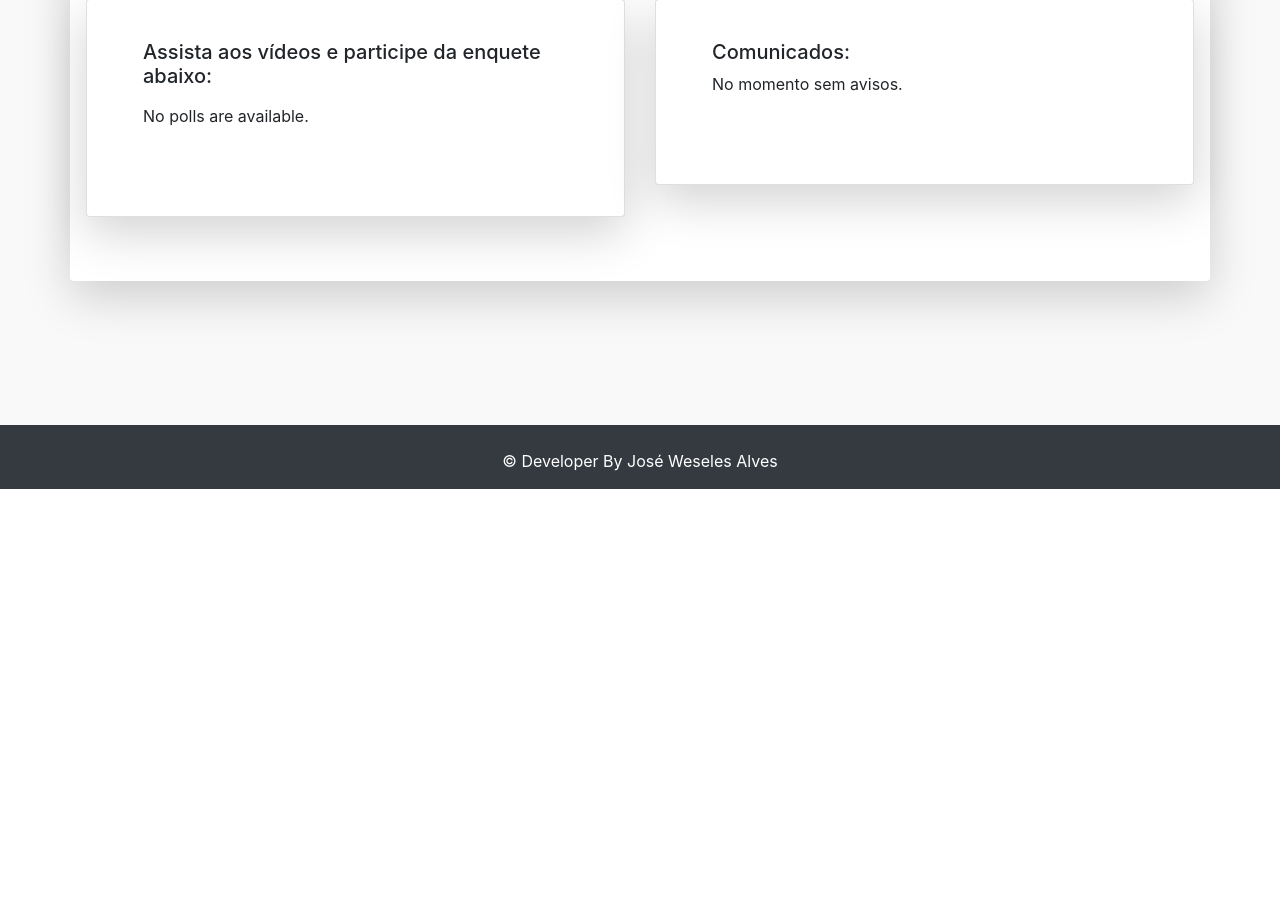
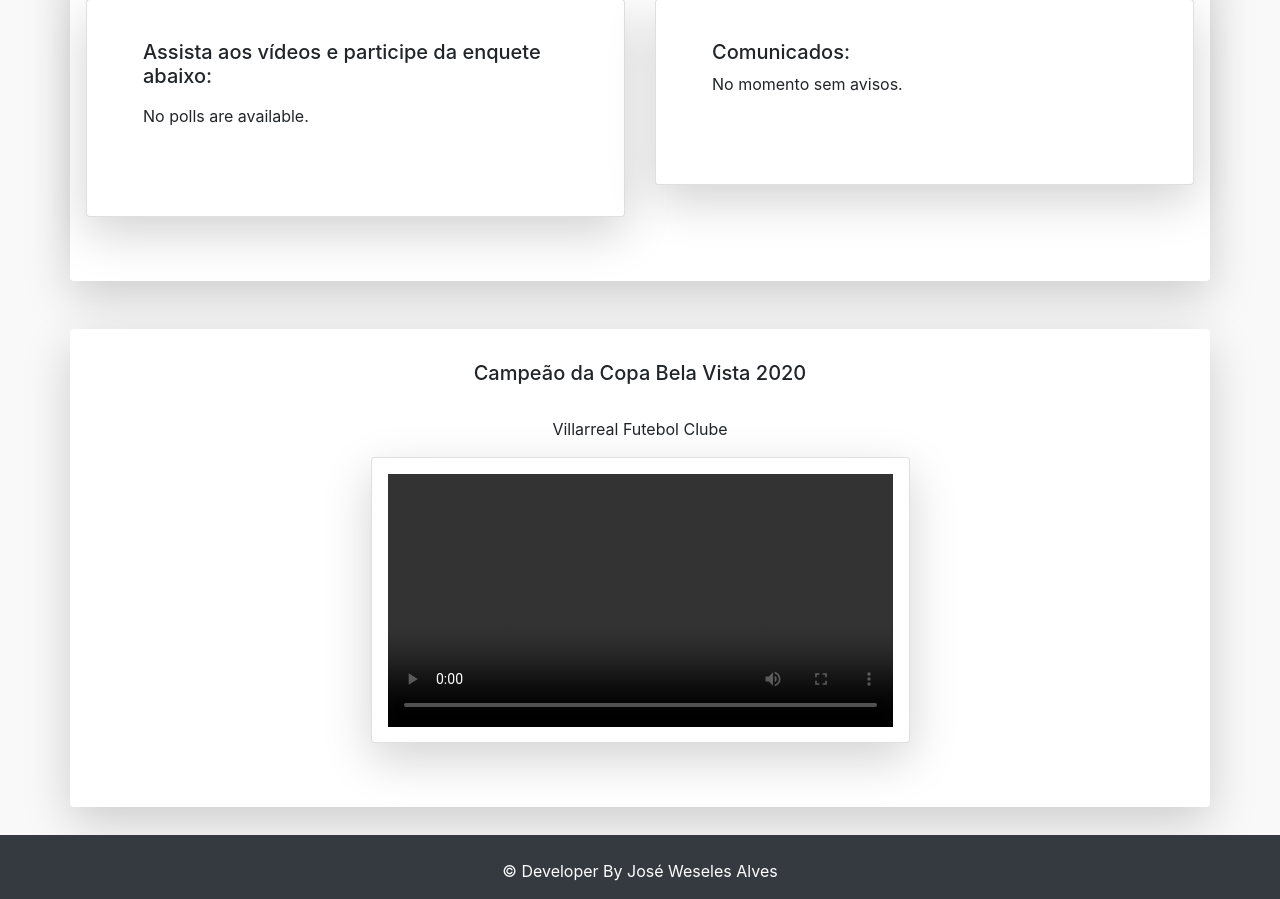
Before and after one commit to JWeseles/mysite, a Django app: page / in a window 1280 px wide. Shown: the part 1161-2060 px from the top of the page. Before the commit the page ends 1650 px from the top, so only its background shows below. Run offline with Django 3.2, Linux system fonts and the light colour scheme; data that the repository does not hold is empty; some libraries are stand-ins or nearby versions.

Commit message:
alteração em index

```diff
--- a/polls/templates/polls/index.html
+++ b/polls/templates/polls/index.html
@@ -125,10 +125,32 @@
               </div>
           </div>
   </div>
+
+  <div class="container shadow-lg p-3 mb-1 bg-white rounded">
+          <center>
+	      <p><h5>Campeão da Copa Bela Vista 2020 </h5></p>
+          </center>
+	      <div class="row">
+              <div class="col-12 col-md-3">
+              </div>
+	          <div class="col-12 col-md-6">
+                  <p class="card-text"><center>Villarreal Futebol Clube</center></p>
+                    <div class="card text-white mb-3 mt-1 shadow-lg p-3 mb-5 bg-white rounded">
+	                    <video controls autoplay width="100%" height="auto">
+                            <iframe width="560" height="315" src="https://www.youtube.com/embed/SY0rKFlFHF4" frameborder="0" allow="accelerometer; autoplay; clipboard-write; encrypted-media; gyroscope; picture-in-picture" allowfullscreen></iframe>
+
+                                <br>
+                            <div>
+                            </div>
+                        </video>
+                    </div>
+              </div>
+
+          </div>
+
+  </div>
   <br>
-  <br>
-  <br>
-  <br>
+
   <footer>
       <div class="row bg-dark">
           <div class="container text-center text-white">
```
